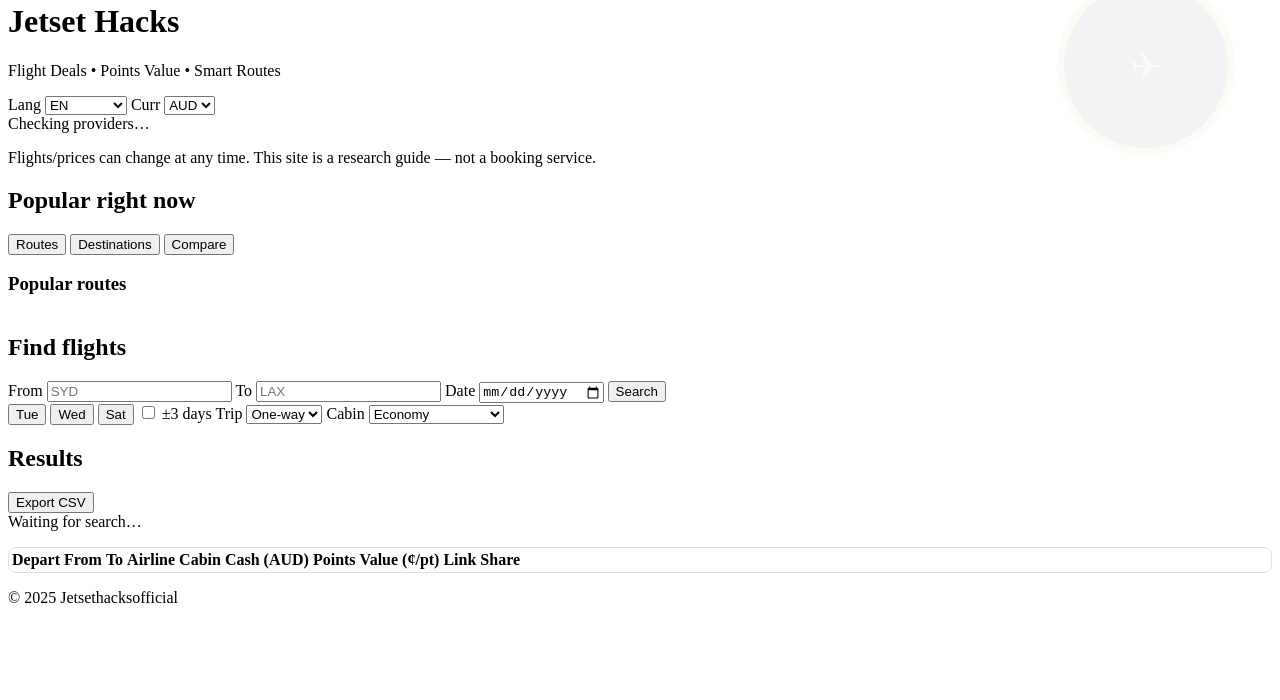
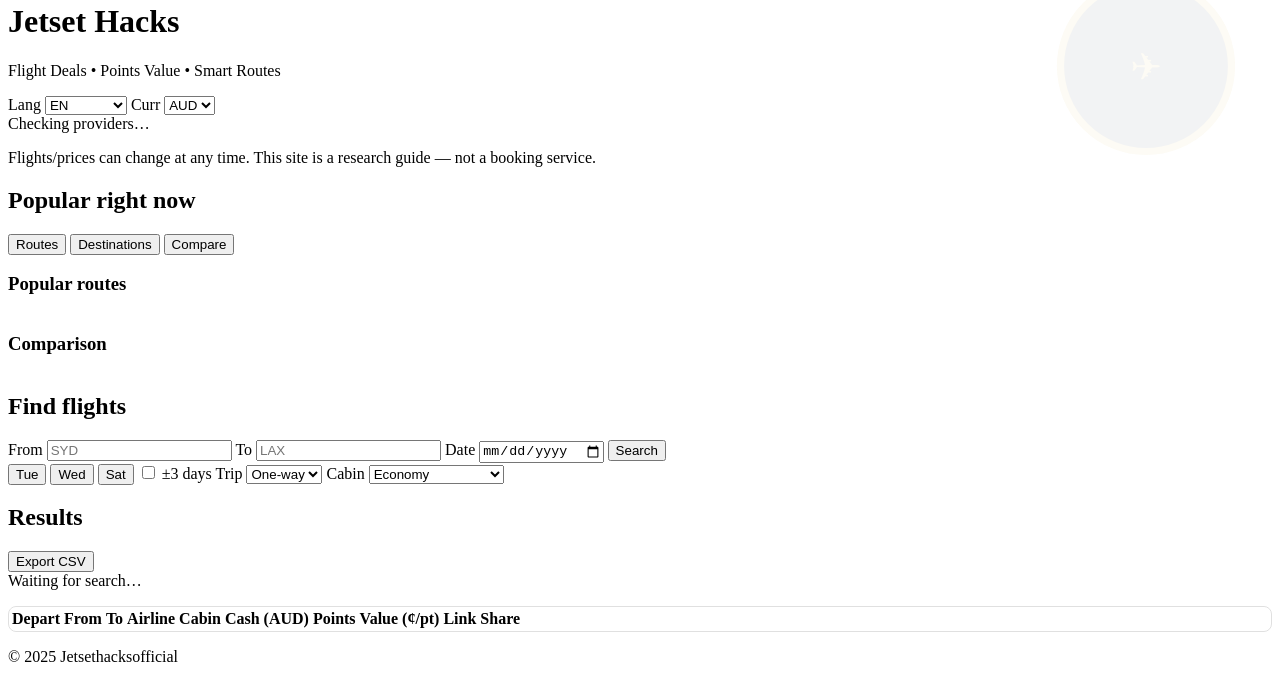
Before and after one commit to jetsethacksflights/jetsethacksflights_v2, a plain HTML site: page index.html in a window 1280 px wide. Shown: the part 74-774 px from the top of the page. Drawn offline with Linux system fonts and the light colour scheme.

Commit message:
Update index.html

```diff
--- a/index.html
+++ b/index.html
@@ -62,7 +62,12 @@
     <div class="board-grid">
       <div class="board" id="board-routes"><h3>Popular routes</h3><div class="board-body"></div></div>
       <div class="board" id="board-destinations" hidden><h3>Popular destinations</h3><div class="board-body"></div></div>
-      <div class="board" id="board-compare" hidden><h3>Comparison</h3><div class="board-body"></div></div>
+      <div class="board" id="board-compare">
+  <h3>Comparison</h3>
+  <div class="board-body">
+    <div id="comparison-container"></div>
+  </div>
+</div>
     </div>
     <!-- quick-select destination chips -->
     <div id="popularChipsWrap" class="popular-chips" aria-label="Popular destination shortcuts"></div>
```
